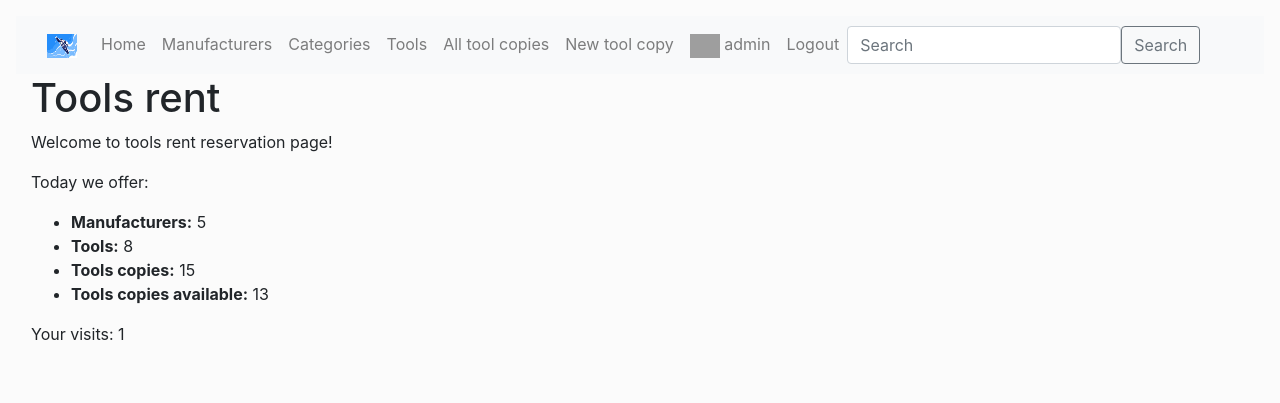
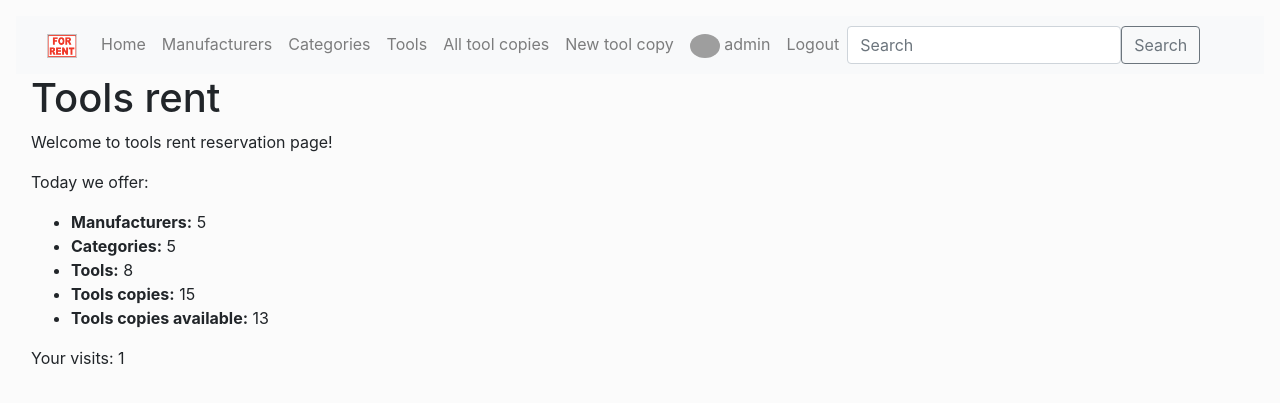
Before and after one commit to TomasSm1978/pythonProject_IFSP, a Django app: page / in a window 1280 px wide. Shown: the top 403 px of the page. Run offline with Django 4.2, Linux system fonts and the light colour scheme; a user stored in the database is signed in; data comes from the database, SQL or seed files in the repository; both versions use the stored data as it was after the commit; parts of the project's set-up code (start-up, migrations or seed data) failed here and were passed over; some libraries are stand-ins or nearby versions; grey boxes are pictures that could not be loaded.

Commit message:
some fine tuning done

```diff
--- a/IFSP_app/views.py
+++ b/IFSP_app/views.py
@@ -9,14 +9,16 @@ from datetime import date, timedelta
 from django.db.models import Q
 
 def home(request):
-    num_tools = Tool.objects.all().count()
+    num_tool = Tool.objects.all().count()
+    num_category = Category.objects.all().count()
     num_toolcopy = ToolCopy.objects.all().count()
     num_toolcopy_available = ToolCopy.objects.filter(status__exact='a').count()
     num_manufacturers = Manufacturer.objects.count()
     num_visits = request.session.get('num_visits', 1)
     request.session['num_visits'] = num_visits + 1
     context = {
-    'num_tools': num_tools,
+    'num_tool': num_tool,
+    'num_category': num_category,
     'num_toolcopy': num_toolcopy,
     'num_toolcopy_available': num_toolcopy_available,
     'num_manufacturers': num_manufacturers,
--- a/templates/base.html
+++ b/templates/base.html
@@ -16,7 +16,7 @@
     <nav class="navbar navbar-expand-lg navbar-light bg-light">
       <div class="container-fluid">
         <a class="navbar-brand" href="{% url 'home' %}">
-            <img src="{% static '/img/bs.jpeg' %}" alt="" width="30" height="24">
+            <img src="{% static '/img/for_rent.png' %}" alt="" width="30" height="24">
         </a>
         <button class="navbar-toggler" type="button" data-bs-toggle="collapse" data-bs-target="#navbarSupportedContent" aria-controls="navbarSupportedContent" aria-expanded="false" aria-label="Toggle navigation">
           <span class="navbar-toggler-icon"></span>
@@ -45,7 +45,7 @@
             {% endif %}
 
             <li class="nav-item"><a class="nav-link" href="{% url 'user_profile'%}">
-              <img src="{{ user.image.url }}" alt="" width="30" height="24">
+              <img class="rounded-circle account-img" src="{{ user.image.url }}" alt="" width="30" height="24">
               {{ user.get_username }}</a>
             </li>
             <li class="nav-item"><a class="nav-link" href="{% url 'logout'%}">Logout</a></li>
--- a/templates/home.html
+++ b/templates/home.html
@@ -6,7 +6,8 @@
   <p>Today we offer:</p>
   <ul>
     <li><strong>Manufacturers:</strong> {{ num_manufacturers }}</li>
-    <li><strong>Tools:</strong> {{ num_tools }}</li>
+    <li><strong>Categories:</strong> {{ num_category }}</li>
+    <li><strong>Tools:</strong> {{ num_tool }}</li>
     <li><strong>Tools copies:</strong> {{ num_toolcopy }}</li>
     <li><strong>Tools copies available:</strong> {{ num_toolcopy_available }}</li>
   </ul>
```
Also changed, not shown: db.sqlite3, static/img/for_rent.png (added).
